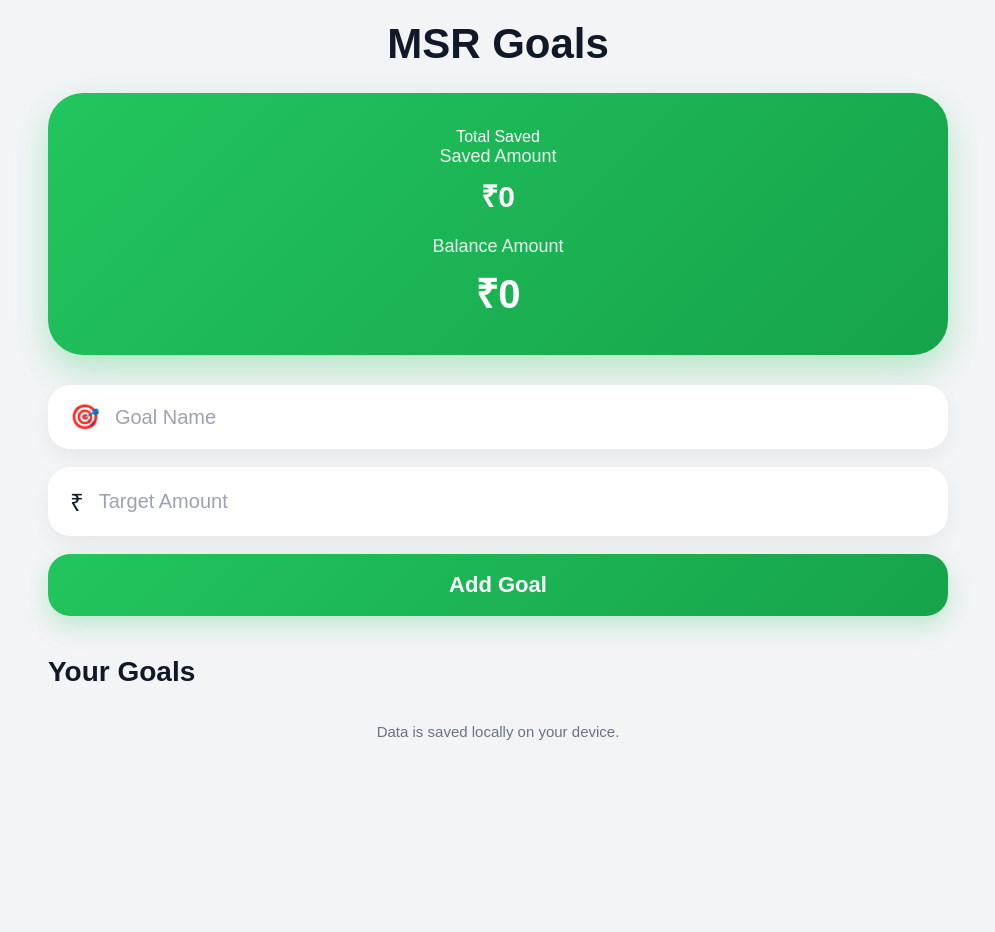
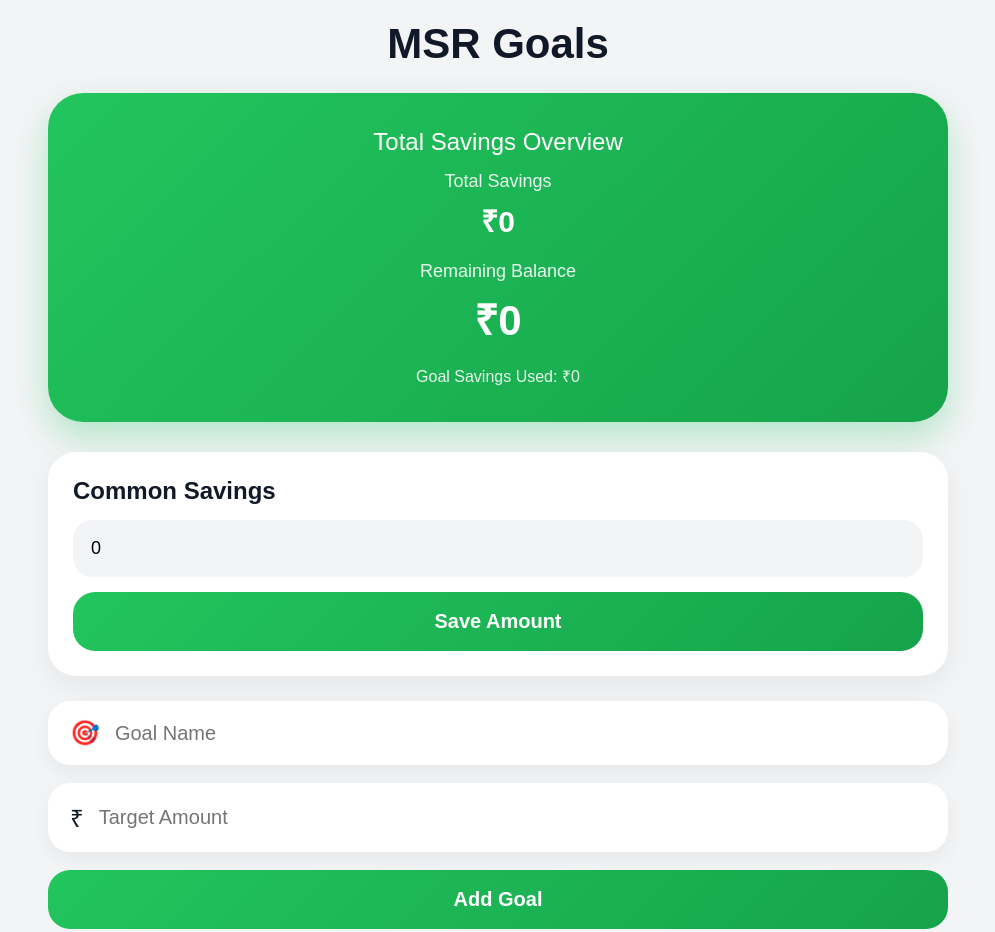
Before and after one commit to soundhararajanmuthuvel-hub/MSR_Goals, a plain HTML site: page index.html in a window 1280 px wide. Shown: the top 932 px of the page, without its empty margins (142-1137 px from the left). Before the commit the page ends 800 px from the top, so only its background shows below. Drawn offline with Linux system fonts and the light colour scheme.

Commit message:
Added common savings balance system

```diff
--- a/index.html
+++ b/index.html
@@ -22,15 +22,32 @@
 
     <div class="top-card">
 
-      <p>Total Saved</p>
+      <p>Total Savings Overview</p>
 
       <div id="totalSaved"></div>
+
+    </div>
+
+    <div class="common-box">
+
+      <h3>Common Savings</h3>
+
+      <input
+        type="number"
+        id="commonSavings"
+        placeholder="Enter Total Savings"
+      >
+
+      <button onclick="saveCommonSavings()">
+        Save Amount
+      </button>
 
     </div>
 
     <div class="form">
 
       <div class="input-box">
+
         <span>🎯</span>
 
         <input
@@ -38,9 +55,11 @@
           id="goalName"
           placeholder="Goal Name"
         >
+
       </div>
 
       <div class="input-box">
+
         <span>₹</span>
 
         <input
@@ -48,6 +67,7 @@
           id="goalAmount"
           placeholder="Target Amount"
         >
+
       </div>
 
       <button onclick="addGoal()">
--- a/script.js
+++ b/script.js
@@ -1,42 +1,62 @@
 let goals = JSON.parse(localStorage.getItem("goals")) || [];
 
-function saveGoals() {
+let commonSavings =
+  Number(localStorage.getItem("commonSavings")) || 0;
+
+function saveGoals(){
   localStorage.setItem("goals", JSON.stringify(goals));
 }
 
-function formatMoney(amount) {
+function formatMoney(amount){
   return amount.toLocaleString("en-IN");
 }
 
-function getGoalIcon(name) {
+function getGoalIcon(name){
 
   name = name.toLowerCase();
 
-  if (name.includes("bike")) return "🏍️";
-  if (name.includes("car")) return "🚗";
-  if (name.includes("trip")) return "✈️";
-  if (name.includes("study")) return "🎓";
-  if (name.includes("phone")) return "📱";
-  if (name.includes("laptop")) return "💻";
+  if(name.includes("bike")) return "🏍️";
+  if(name.includes("car")) return "🚗";
+  if(name.includes("trip")) return "✈️";
+  if(name.includes("study")) return "🎓";
+  if(name.includes("phone")) return "📱";
+  if(name.includes("laptop")) return "💻";
 
   return "🎯";
 }
 
-function addGoal() {
+function saveCommonSavings(){
 
-  const name = document.getElementById("goalName").value;
+  const amount =
+    document.getElementById("commonSavings").value;
 
-  const amount = document.getElementById("goalAmount").value;
+  commonSavings = Number(amount);
 
-  if (name === "" || amount === "") {
+  localStorage.setItem(
+    "commonSavings",
+    commonSavings
+  );
+
+  displayGoals();
+}
+
+function addGoal(){
+
+  const name =
+    document.getElementById("goalName").value;
+
+  const amount =
+    document.getElementById("goalAmount").value;
+
+  if(name === "" || amount === ""){
     alert("Please enter all fields");
     return;
   }
 
   goals.push({
-    name: name,
-    target: Number(amount),
-    saved: 0
+    name:name,
+    target:Number(amount),
+    saved:0
   });
 
   saveGoals();
@@ -48,15 +68,15 @@ function addGoal() {
   document.getElementById("goalAmount").value = "";
 }
 
-function updateMoney(index, value) {
+function updateMoney(index,value){
 
   goals[index].saved += value;
 
-  if (goals[index].saved < 0) {
+  if(goals[index].saved < 0){
     goals[index].saved = 0;
   }
 
-  if (goals[index].saved > goals[index].target) {
+  if(goals[index].saved > goals[index].target){
     goals[index].saved = goals[index].target;
   }
 
@@ -65,30 +85,27 @@ function updateMoney(index, value) {
   displayGoals();
 }
 
-function deleteGoal(index) {
+function deleteGoal(index){
 
-  goals.splice(index, 1);
+  goals.splice(index,1);
 
   saveGoals();
 
   displayGoals();
 }
 
-function displayGoals() {
+function displayGoals(){
 
-  const goalList = document.getElementById("goalList");
+  const goalList =
+    document.getElementById("goalList");
 
   goalList.innerHTML = "";
 
   let totalSaved = 0;
 
-  let totalGoal = 0;
-
-  goals.forEach((goal, index) => {
+  goals.forEach((goal,index)=>{
 
     totalSaved += goal.saved;
-
-    totalGoal += goal.target;
 
     const percent = Math.floor(
       (goal.saved / goal.target) * 100
@@ -163,9 +180,7 @@ function displayGoals() {
           <div
             class="progress-bar"
             style="width:${percent}%"
-          >
-            ${percent}%
-          </div>
+          ></div>
 
         </div>
 
@@ -174,7 +189,10 @@ function displayGoals() {
     `;
   });
 
-  const balance = totalGoal - totalSaved;
+  const balance = commonSavings - totalSaved;
+
+  document.getElementById("commonSavings").value =
+    commonSavings;
 
   document.getElementById("totalSaved").innerHTML = `
 
@@ -183,7 +201,7 @@ function displayGoals() {
       opacity:0.9;
       margin-bottom:8px;
     ">
-      Saved Amount
+      Total Savings
     </div>
 
     <div style="
@@ -191,7 +209,7 @@ function displayGoals() {
       font-weight:bold;
       margin-bottom:20px;
     ">
-      ₹${formatMoney(totalSaved)}
+      ₹${formatMoney(commonSavings)}
     </div>
 
     <div style="
@@ -199,14 +217,23 @@ function displayGoals() {
       opacity:0.9;
       margin-bottom:8px;
     ">
-      Balance Amount
+      Remaining Balance
     </div>
 
     <div style="
-      font-size:40px;
+      font-size:42px;
       font-weight:bold;
     ">
       ₹${formatMoney(balance)}
+    </div>
+
+    <div style="
+      margin-top:18px;
+      font-size:16px;
+      opacity:0.9;
+    ">
+      Goal Savings Used:
+      ₹${formatMoney(totalSaved)}
     </div>
 
   `;
@@ -214,9 +241,9 @@ function displayGoals() {
 
 displayGoals();
 
-if ("serviceWorker" in navigator) {
+if("serviceWorker" in navigator){
 
-  window.addEventListener("load", () => {
+  window.addEventListener("load",()=>{
 
     navigator.serviceWorker.register("sw.js");
 
--- a/style.css
+++ b/style.css
@@ -21,7 +21,6 @@ body{
   font-size:42px;
   font-weight:800;
   margin-bottom:25px;
-  color:#111827;
 }
 
 .top-card{
@@ -33,6 +32,39 @@ body{
   margin-bottom:30px;
   box-shadow:
     0 15px 35px rgba(34,197,94,0.3);
+}
+
+.top-card p{
+  font-size:24px;
+  margin-bottom:15px;
+}
+
+.common-box{
+  background:white;
+  padding:25px;
+  border-radius:28px;
+  margin-bottom:25px;
+  box-shadow:
+    0 10px 30px rgba(0,0,0,0.06);
+}
+
+.common-box h3{
+  margin-bottom:15px;
+  font-size:24px;
+}
+
+.common-box input{
+  width:100%;
+  padding:18px;
+  border:none;
+  border-radius:20px;
+  background:#f3f4f6;
+  font-size:18px;
+  margin-bottom:15px;
+}
+
+.common-box button{
+  width:100%;
 }
 
 .form{
@@ -62,11 +94,6 @@ body{
   outline:none;
   background:none;
   font-size:20px;
-  color:#111827;
-}
-
-.input-box input::placeholder{
-  color:#9ca3af;
 }
 
 button{
@@ -74,19 +101,14 @@ button{
   border-radius:22px;
   cursor:pointer;
   transition:0.3s;
-}
-
-.form button{
   background:linear-gradient(135deg,#22c55e,#16a34a);
   color:white;
   padding:18px;
-  font-size:22px;
+  font-size:20px;
   font-weight:600;
-  box-shadow:
-    0 10px 25px rgba(34,197,94,0.25);
 }
 
-.form button:hover{
+button:hover{
   transform:translateY(-2px);
 }
 
@@ -120,11 +142,11 @@ button{
   width:65px;
   height:65px;
   border-radius:50%;
+  background:#dcfce7;
   display:flex;
   align-items:center;
   justify-content:center;
   font-size:30px;
-  background:#dcfce7;
 }
 
 .goal-info h3{
@@ -149,14 +171,8 @@ button{
 
 .progress-bar{
   height:100%;
+  background:linear-gradient(135deg,#22c55e,#16a34a);
   border-radius:20px;
-  background:linear-gradient(135deg,#22c55e,#16a34a);
-  display:flex;
-  align-items:center;
-  justify-content:center;
-  color:white;
-  font-size:12px;
-  font-weight:bold;
 }
 
 .actions{
@@ -167,7 +183,6 @@ button{
 .actions button{
   padding:12px 16px;
   font-size:16px;
-  font-weight:600;
 }
 
 .plus-btn{
@@ -185,15 +200,10 @@ button{
   color:white;
 }
 
-.actions button:hover{
-  transform:scale(1.05);
-}
-
 .footer{
   text-align:center;
   margin-top:35px;
   color:#6b7280;
-  font-size:15px;
 }
 
 @media(max-width:768px){
@@ -202,20 +212,8 @@ button{
     font-size:32px;
   }
 
-  .top-card{
-    padding:28px;
-  }
-
   .goal-top{
     flex-direction:column;
-  }
-
-  .goal-info h3{
-    font-size:22px;
-  }
-
-  .goal-info p{
-    font-size:15px;
   }
 
   .actions{
```
